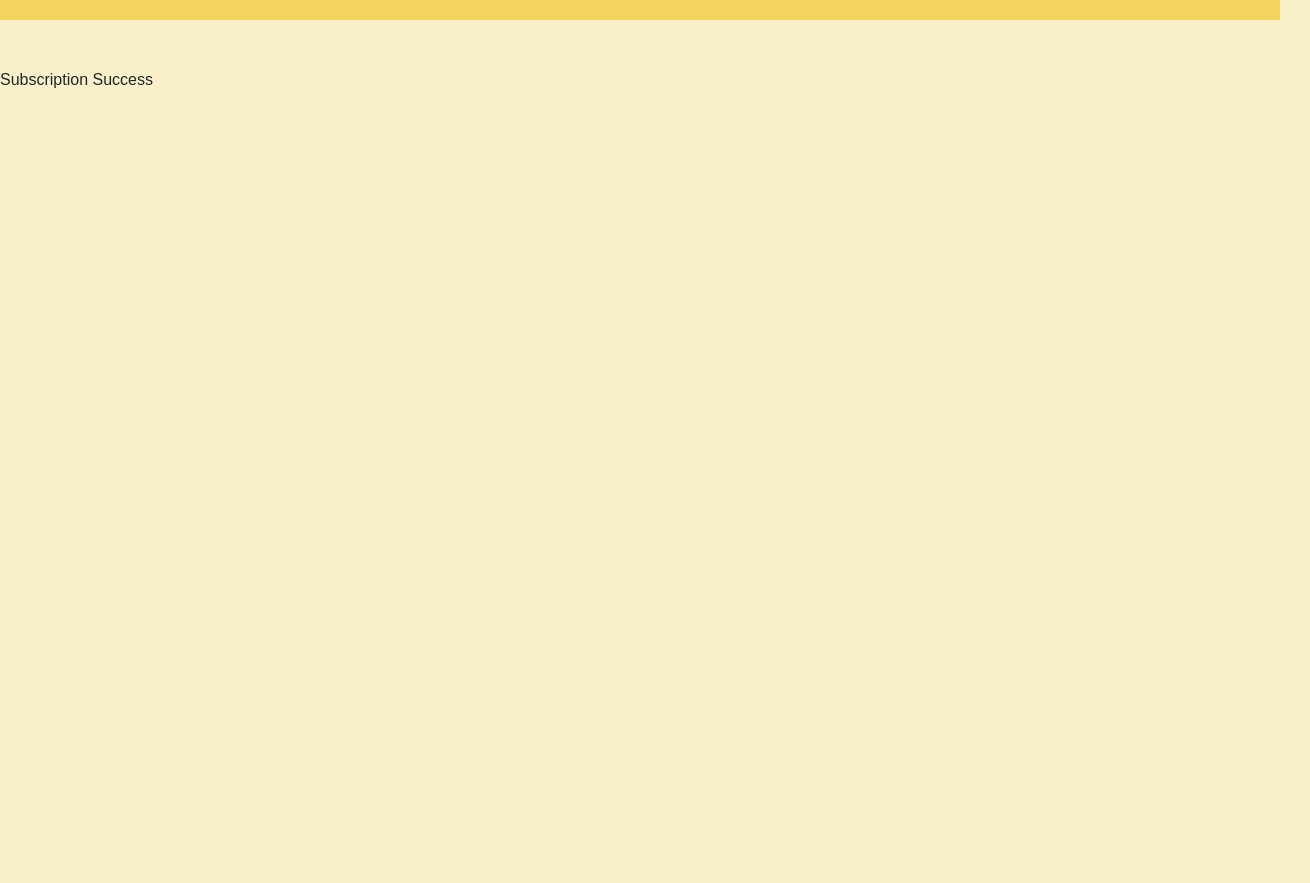
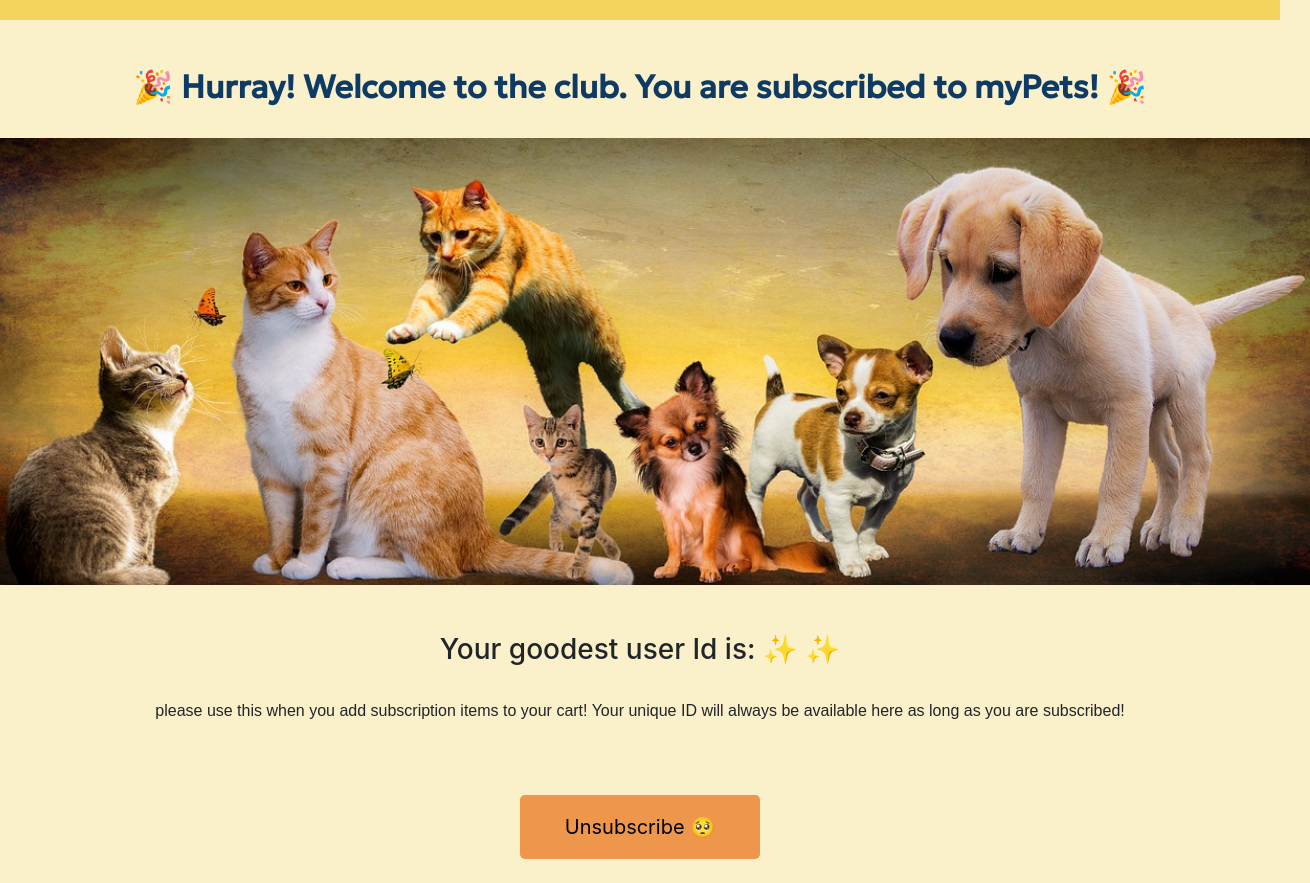
Before and after one commit to sarah-you/myPets, a React (Create React App) app in the folder client/: page /success in a window 1280 px wide. Shown: the part 140-1023 px from the top of the page, 1310 px wide, since content can reach past the window. Before the commit the page ends 800 px from the top, so only its background shows below. Built offline with nearby package versions, Linux system fonts and the light colour scheme.

Commit message:
created subscription page and subscriptionsuccess page and implemented logic accordingly

```diff
--- a/client/src/components/EmailSubscription.js
+++ b/client/src/components/EmailSubscription.js
@@ -28,7 +28,7 @@ export default function EmailSubscriptionModal() {
                 extra 25% off the first month
               </p>
               <div className="es-btn-wrap">
-                <Link to="subscription">
+                <Link to="success">
                   <button className="es-btn subscribe-btn">
                     <span>Subscribe</span>
                   </button>
--- /dev/null
+++ b/client/src/components/Ratings.js
@@ -0,0 +1,3 @@
+import { FaStar, FaRegStar, FaRegStarHalfStroke } from 'react-icons/fa';
+
+export default function Ratings() {}
--- a/client/src/components/ShopByPets.js
+++ b/client/src/components/ShopByPets.js
@@ -5,11 +5,11 @@ export default function ShopByPets({ Link }) {
   const navigate = useNavigate();
 
   const handleClickCat = () => {
-    navigate('meow');
+    navigate('/meow');
   };
 
   const handleClickDog = () => {
-    navigate('woof');
+    navigate('/woof');
   };
   return (
     <div className="shop-by-pets-wrap">
--- /dev/null
+++ b/client/src/components/SubscriptionSuccess.css
@@ -0,0 +1,30 @@
+.container {
+  display: flex;
+  flex-direction: column;
+  justify-content: center;
+  align-items: center;
+}
+
+h2 {
+  color: #0d3b66;
+  margin-top: 3rem;
+  font-weight: bold;
+}
+
+.success-img {
+  width: 120%;
+}
+
+.unsubscribe-btn {
+  width: 15rem;
+  height: 4rem;
+  background-color: #ee964b;
+  border: #ee964b;
+  font-size: 1.25rem;
+  border-radius: 5px;
+}
+
+.unsubscribe-btn:active {
+  background-color: #f4d35e;
+  transform: translateY(3px);
+}
--- a/client/src/components/SubscriptionSuccess.js
+++ b/client/src/components/SubscriptionSuccess.js
@@ -1,12 +1,39 @@
-import { useLocation } from 'react-router-dom';
+import './SubscriptionSuccess.css';
+import { useNavigate } from 'react-router-dom';
 
-export default function SubscriptionSuccess(navigate) {
-  const loc = useLocation();
-  const userData = loc.state;
+export default function SubscriptionSuccess() {
+  const navigate = useNavigate();
+  const handleClick = () => {
+    localStorage.removeItem('userInput');
+    if (userData === null) {
+      navigate('/subscription');
+    }
+  };
+
+  const stringData = localStorage.getItem('userInput');
+  const userData = JSON.parse(stringData);
   return (
     <>
-      <p>{userData}</p>
-      <p>Subscription Success</p>
+      <div className="container">
+        <h2>
+          🎉 Hurray! Welcome to the club. You are subscribed to myPets! 🎉
+        </h2>
+        <img
+          src="/images/success.jpeg"
+          alt="cats and dogs"
+          className="success-img"
+        />
+        <h3>Your goodest user Id is: ✨ {userData?.userId} ✨</h3>
+        <p>
+          please use this when you add subscription items to your cart! Your
+          unique ID will always be available here as long as you are subscribed!
+        </p>
+        <div className="unsubscribe-btn-wrap">
+          <button onClick={handleClick} className="unsubscribe-btn">
+            Unsubscribe 🥺
+          </button>
+        </div>
+      </div>
     </>
   );
 }
--- a/client/src/pages/ProductDetails.css
+++ b/client/src/pages/ProductDetails.css
@@ -1,3 +1,14 @@
+.container {
+  display: flex;
+  justify-content: center;
+}
+
+.card {
+  background-color: #faf0ca;
+  margin-top: 3rem;
+  width: 80%;
+}
+
 .sm-previews {
   display: flex;
   align-items: center;
@@ -5,6 +16,36 @@
   height: 10rem;
   margin-left: 5rem;
   margin-top: 2rem;
+}
+
+.pet-type {
+  margin-bottom: 0.5rem;
+  font-size: 1.25rem;
+}
+
+.category {
+  margin-bottom: 2rem;
+  font-size: 1.25rem;
+}
+
+.price-wrap {
+  display: flex;
+  flex-direction: row;
+  align-items: center;
+  justify-content: center;
+  margin-bottom: 1rem;
+}
+
+.price {
+  font-size: 2.5rem;
+  color: #f95738;
+}
+
+.sub-price {
+  font-size: 2.5rem;
+  font-weight: bold;
+  color: #ee964b;
+  margin-left: 3rem;
 }
 
 .btn-wrap {
--- a/client/src/pages/ProductDetails.js
+++ b/client/src/pages/ProductDetails.js
@@ -5,6 +5,7 @@ import { Link } from 'react-router-dom';
 import { useParams } from 'react-router-dom';
 import { FaCaretLeft } from 'react-icons/fa';
 import PdCarousel from '../components/PdCarousel';
+import Ratings from '../components/Ratings';
 
 export default function ProductDetails() {
   const { productId } = useParams();
@@ -38,8 +39,8 @@ export default function ProductDetails() {
   if (!product) return null;
   const {
     productName,
-    petType,
-    category,
+    ratings,
+    reviews,
     itemPrice,
     subscriptionPrice,
     imgUrl,
@@ -68,10 +69,12 @@ export default function ProductDetails() {
             </div>
             <div className="col-12 col-sm-6 col-md-7">
               <h2 className="name">{productName}</h2>
-              <h5 className="text-secondary">{toDollars(itemPrice)}</h5>
-              <h5 className="text-secondary">{toDollars(subscriptionPrice)}</h5>
-              <p className="pet-type">{petType}</p>
-              <p className="category">{category}</p>
+              <p className="ratings">{ratings}</p>
+              <p className="reviews">{reviews} reviews</p>
+              <div className="price-wrap">
+                <h5 className=" price">{toDollars(itemPrice)}</h5>
+                <h5 className=" sub-price">{toDollars(subscriptionPrice)}</h5>
+              </div>
               <p className="detail">{detail}</p>
               <p className="detail">{detail2}</p>
               <p className="detail">{detail3}</p>
--- a/client/src/pages/Subscription.css
+++ b/client/src/pages/Subscription.css
@@ -51,6 +51,10 @@ h4 {
   align-content: center;
 }
 
+.text {
+  text-align: center;
+}
+
 label,
 button {
   margin-top: 1.5rem;
@@ -69,7 +73,15 @@ input::placeholder {
   font-family: noto-sans-kr, sans-serif;
 }
 
+.fn-icon,
+.ln-icon,
+.email-icon,
+.address-icon {
+  font-size: 1.5rem;
+}
+
 .subscribe-btn:hover {
   cursor: pointer;
   font-weight: bold;
+  color: white;
 }
--- a/client/src/pages/Subscription.js
+++ b/client/src/pages/Subscription.js
@@ -2,8 +2,12 @@ import { Link, useNavigate } from 'react-router-dom';
 import { useState } from 'react';
 import { createSubscriber } from '../lib';
 import './Subscription.css';
-import { FaCaretLeft } from 'react-icons/fa';
-import SubscriptionSuccess from '../components/SubscriptionSuccess';
+import {
+  FaCaretLeft,
+  FaUserCircle,
+  FaEnvelope,
+  FaMapPin,
+} from 'react-icons/fa';
 
 export default function Subscription() {
   const [error, setError] = useState();
@@ -22,7 +26,9 @@ export default function Subscription() {
         email,
         address
       );
-      navigate('sucess', { state: result });
+      const userData = JSON.stringify(result);
+      localStorage.setItem('userInput', userData);
+      navigate('/success');
     } catch (err) {
       setError(error);
     }
@@ -30,30 +36,38 @@ export default function Subscription() {
   return (
     <div>
       <h1>myPets Subscription 📦</h1>
-      <SubscriptionSuccess navigate={navigate} />
       <div className="content-wrap">
         <div className="form-wrap">
           <form method="post" onSubmit={handleSubmit} className="form">
             <h4>Receive your pet's favorites right to your door!</h4>
-            <p>
+            <p className="text">
               subscription details vary for each product. Please check the
-              products' details for more information :){' '}
+              products' details for more information :)
             </p>
             <label className="fn">
-              <input name="firstName" placeholder="First Name" />
+              <div className="fn-input-wrap">
+                <FaUserCircle className="fn-icon" />
+                <input name="firstName" placeholder="First Name" />
+              </div>
             </label>
             <label className="ln">
+              <FaUserCircle className="ln-icon" />
               <input name="lastName" placeholder="Last Name" />
             </label>
             <label className="email">
+              <FaEnvelope className="email-icon" />
               <input type="text" name="email" placeholder="Email" />
             </label>
             <label className="address">
+              <FaMapPin className="address-icon" />
               <input name="address" placeholder="Delivery Address" />
             </label>
             <button type="submit" className="subscribe-btn">
               Subscribe
             </button>
+            <p>
+              <b>cancel anytime!</b>
+            </p>
           </form>
         </div>
         <div className="link">
```
Also changed, not shown: client/public/images/success.jpeg (added), 1 other file (tests, documents, lock files or other folders).
